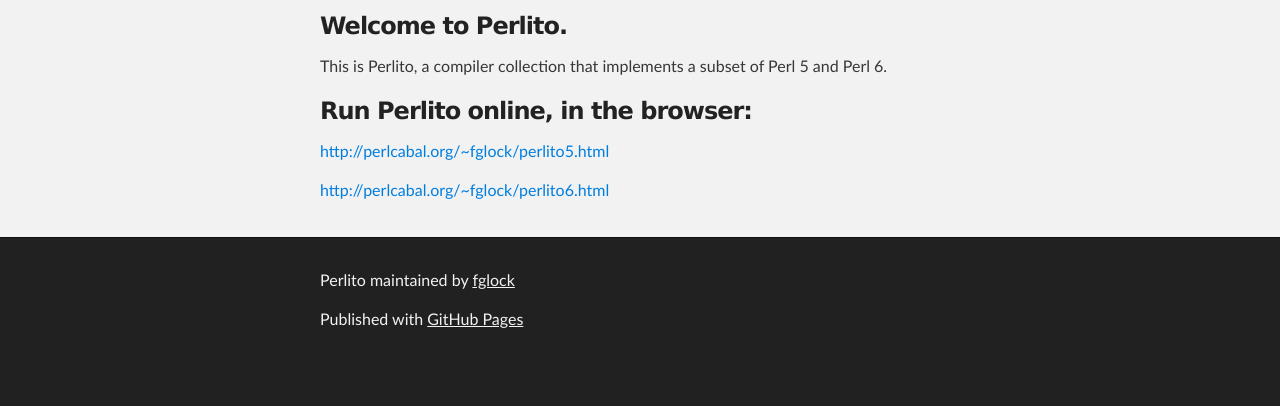
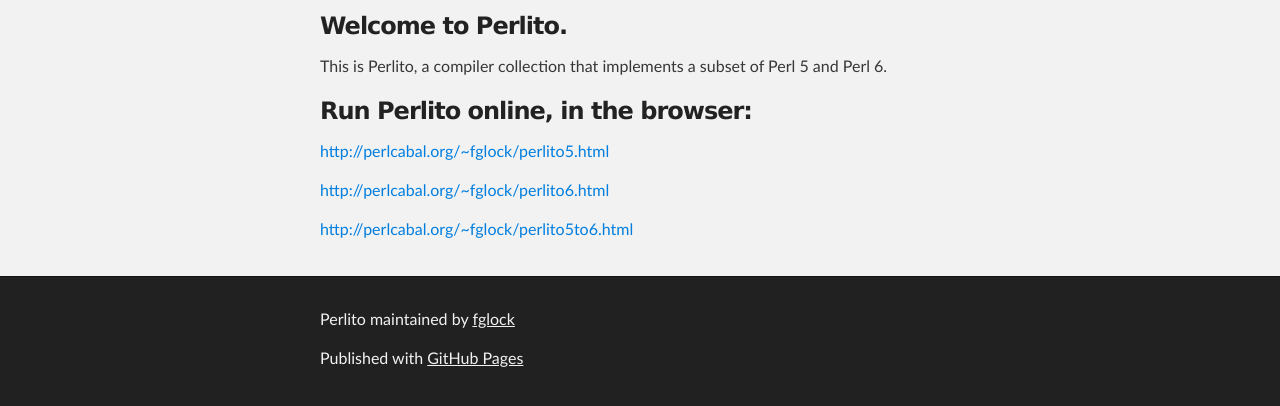
Before and after one commit to fglock/Perlito, a plain HTML site: page index.html in a window 1280 px wide. Shown: the part 252-658 px from the top of the page. Drawn offline with Linux system fonts and the light colour scheme.

Commit message:
Perlito - page - add a link to the Perl5-to-Perl6 compiler

```diff
--- a/index.html
+++ b/index.html
@@ -43,6 +43,7 @@
 
 <p><a href="http://perlcabal.org/%7Efglock/perlito6.html">http://perlcabal.org/~fglock/perlito6.html</a></p>
 
+<p><a href="http://perlcabal.org/%7Efglock/perlito5to6.html">http://perlcabal.org/~fglock/perlito5to6.html</a></p>
 
       </section>
     </div>
```
